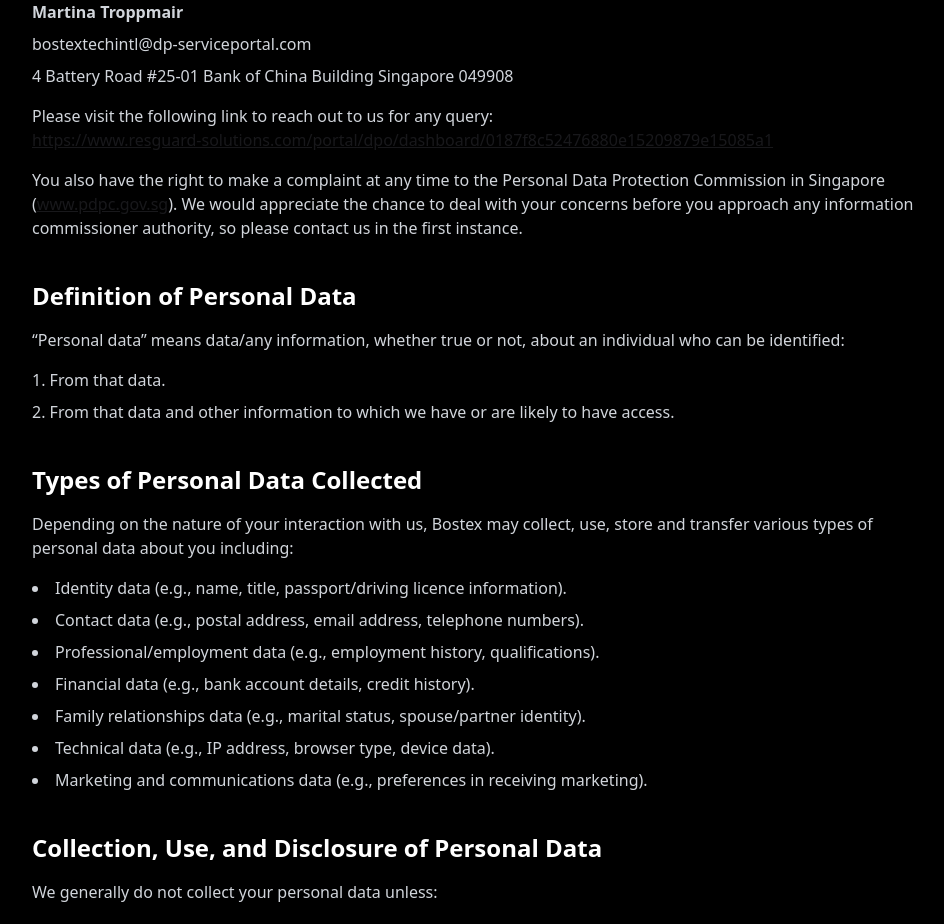
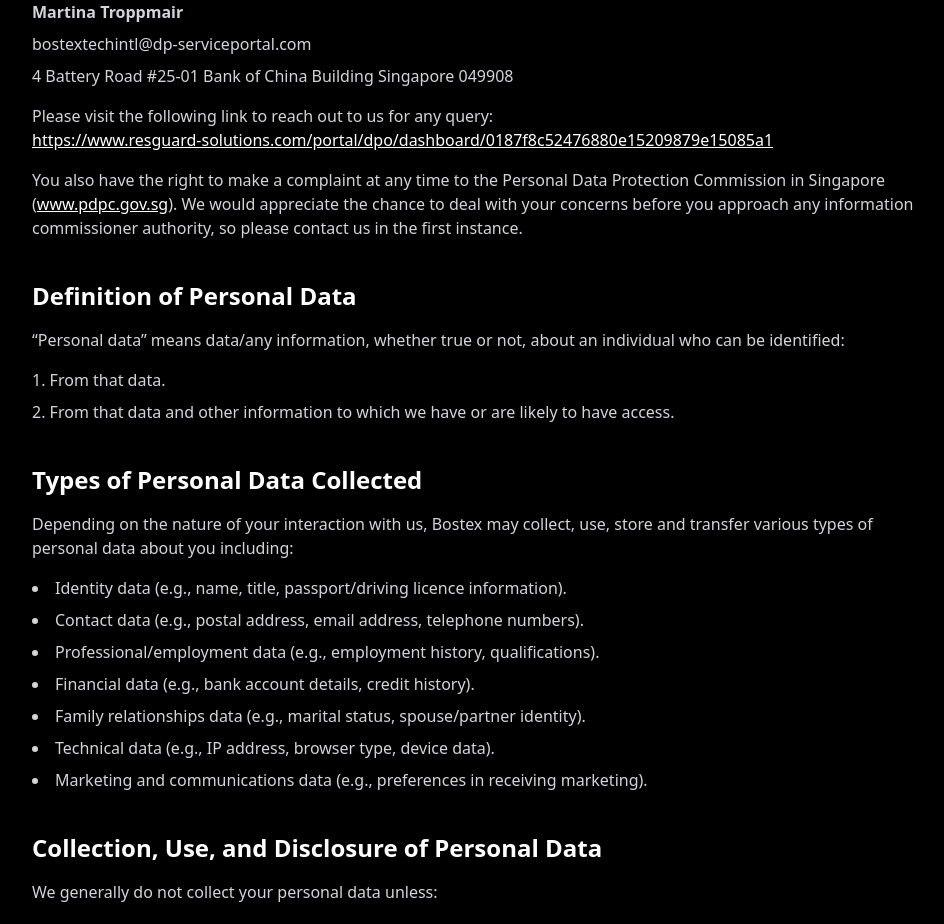
Before and after one commit to BrendanNKD/bostex, a Next.js app: page /pdpa in a window 1280 px wide. Shown: the part 840-1764 px from the top of the page, without its empty margins (160-1104 px from the left). Built offline with nearby package versions, Linux system fonts and the light colour scheme.

Commit message:
Change PDPA page link text to white

```diff
--- a/src/app/pdpa/page.tsx
+++ b/src/app/pdpa/page.tsx
@@ -63,25 +63,25 @@
                     <p className="mt-4">
                         Please visit the following link to reach out to us for any query:
                     </p>
-                    <a
+                    <Link
                         href="https://www.resguard-solutions.com/portal/dpo/dashboard/0187f8c52476880e15209879e15085a1"
                         target="_blank"
                         rel="noopener noreferrer"
-                        className="text-primary underline"
+                        className="text-white underline"
                     >
                         https://www.resguard-solutions.com/portal/dpo/dashboard/0187f8c52476880e15209879e15085a1
-                    </a>
+                    </Link>
                     <p className="mt-4">
                         You also have the right to make a complaint at any time to the Personal Data
                         Protection Commission in Singapore (
-                        <a
+                        <Link
                             href="https://www.pdpc.gov.sg"
                             target="_blank"
                             rel="noopener noreferrer"
-                            className="text-primary underline"
+                            className="text-white underline"
                         >
                             www.pdpc.gov.sg
-                        </a>
+                        </Link>
                         ). We would appreciate the chance to deal with your concerns before you approach
                         any information commissioner authority, so please contact us in the first instance.
                     </p>
```
